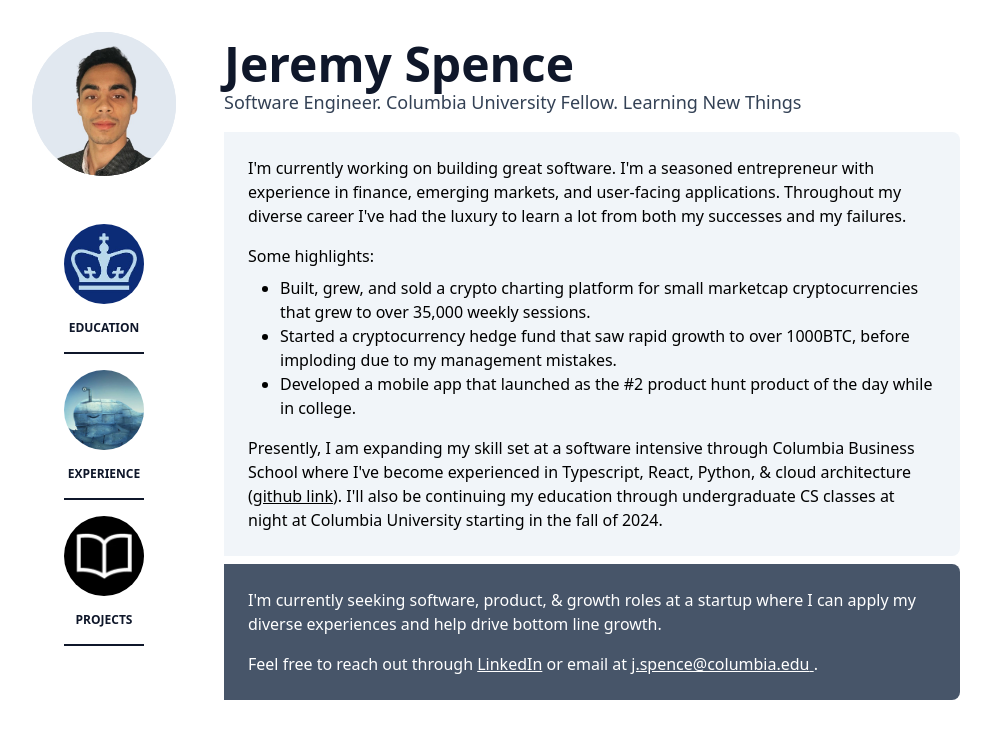
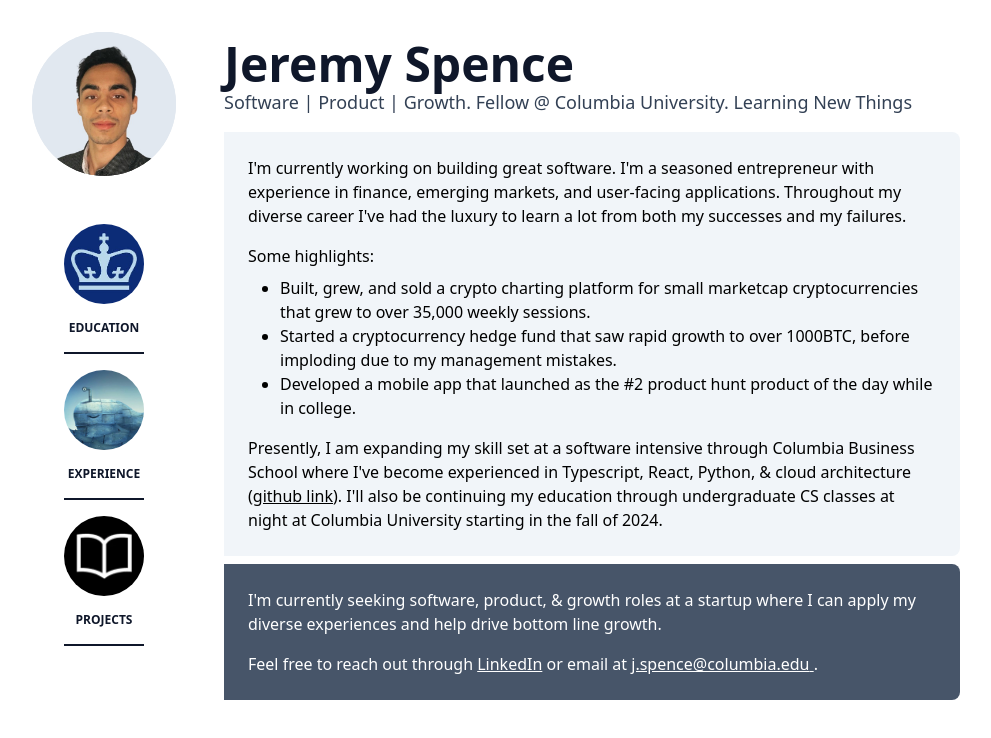
Before and after one commit to JeremySpence272/me, a React (Vite) app: page / in a window 1280 px wide. Shown: the top 738 px of the page, without its empty margins (112-1103 px from the left). Built offline with nearby package versions, Linux system fonts and the light colour scheme; a web font is replaced by a local one.

Commit message:
copy update 3

```diff
--- a/src/Header.tsx
+++ b/src/Header.tsx
@@ -6,7 +6,8 @@
           Jeremy Spence
         </h1>
         <p className="font-sourceSans text-lg text-slate-700">
-          Software Engineer. Columbia University Fellow. Learning New Things
+          Software | Product | Growth. Fellow @ Columbia University. Learning
+          New Things
         </p>
       </div>
     </section>
```
